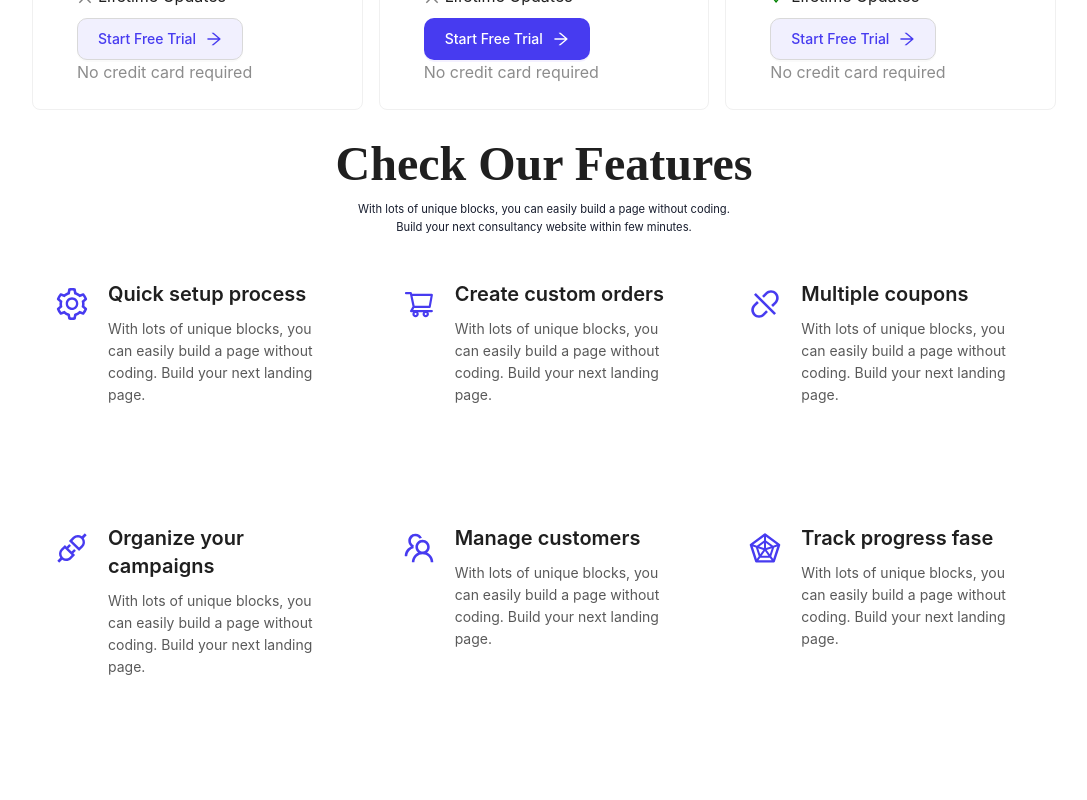
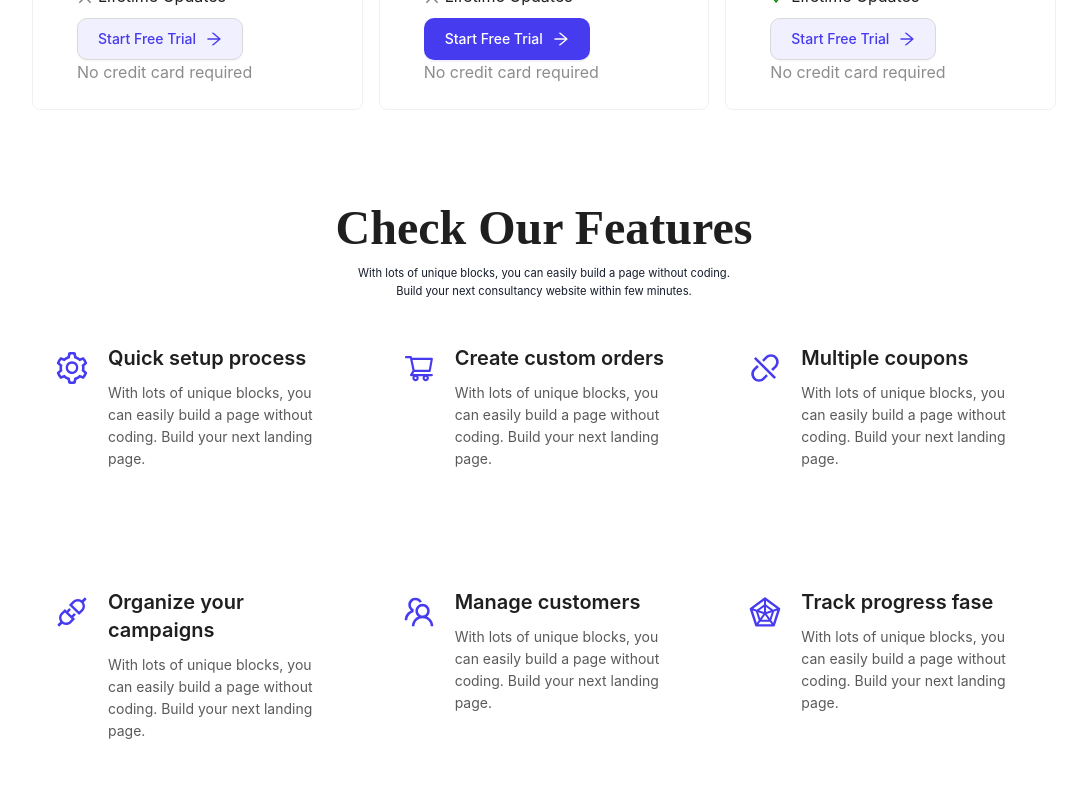
Before and after one commit to WwLuo-1024/umbrl-task, a React (Vite) app: page /landing in a window 1280 px wide. Shown: the part 620-1420 px from the top of the page, without its empty margins (96-1183 px from the left). Built offline with nearby package versions, Linux system fonts and the light colour scheme.

Commit message:
style: layout content margin

```diff
--- a/src/views/LandingPage/LandingPage.tsx
+++ b/src/views/LandingPage/LandingPage.tsx
@@ -28,17 +28,11 @@ const LandingPage: FC = () => {
     <div className={styles.landingPage}>
       <div>
         <SectionTilte data={PricingTitle} />
-      </div>
-
-      <div>
         <PricingSection />
       </div>
 
-      <div>
+      <div style={{ marginTop: "5rem" }}>
         <SectionTilte data={FeatureTitle} />
-      </div>
-
-      <div>
         <FeaturesSection data={features} />
       </div>
     </div>
```
